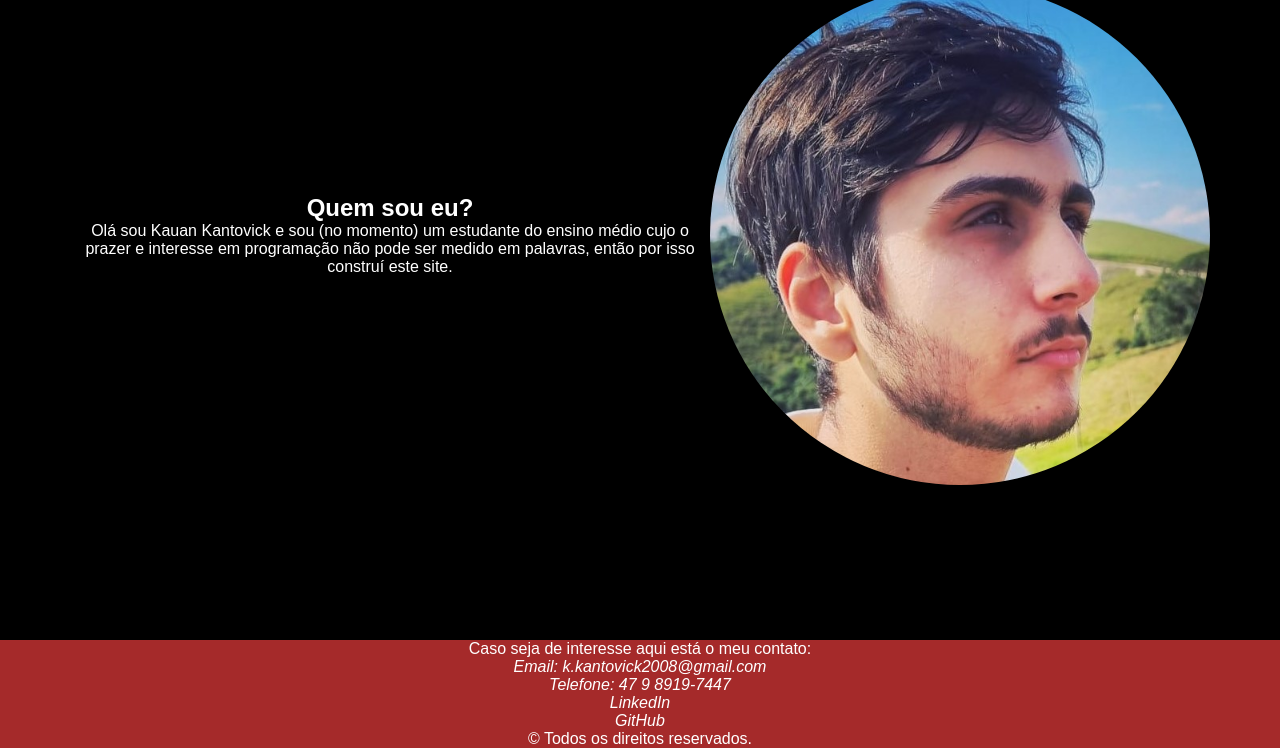
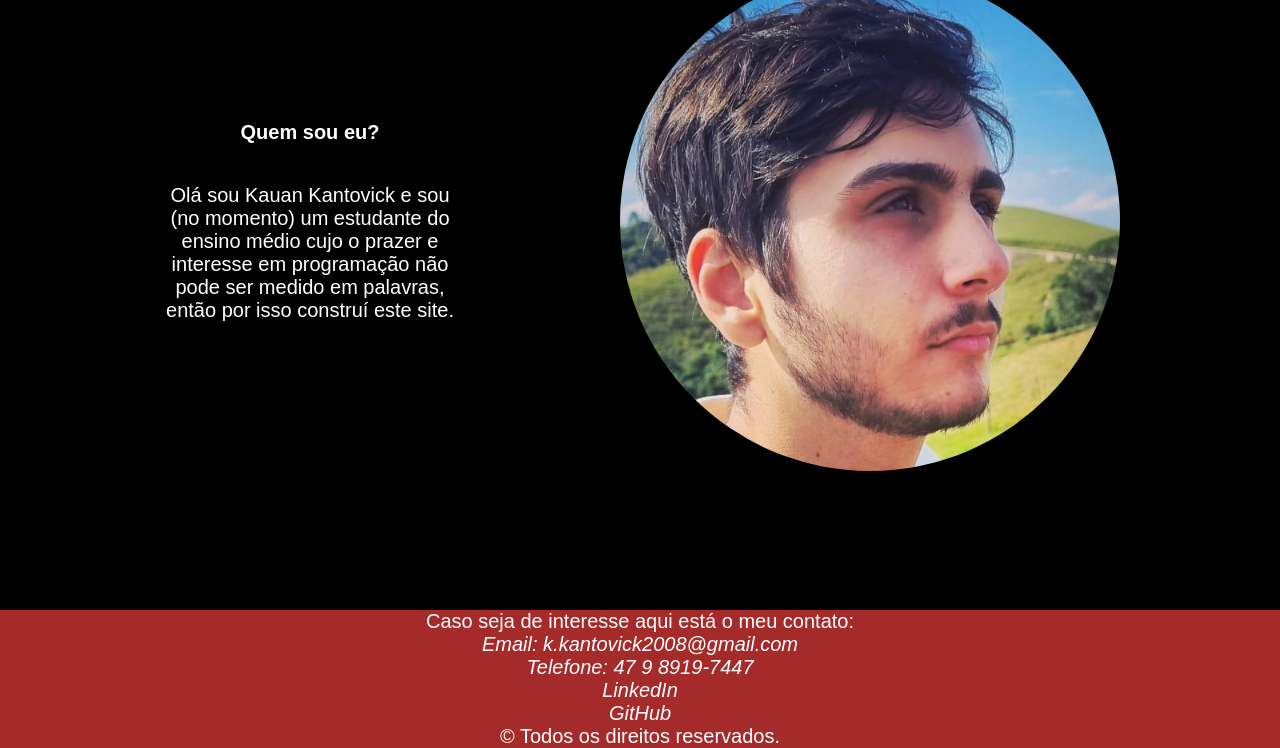
Before and after one commit to Kauan-Kantovick/portifolio, a plain HTML site: page index.html in a window 1280 px wide. Shown: the part 52-800 px from the top of the page. Drawn offline with Linux system fonts and the light colour scheme.

Commit message:
feat: align elements in screen

```diff
--- a/assets/styles/style.css
+++ b/assets/styles/style.css
@@ -4,6 +4,7 @@
     box-sizing: border-box;
     color: white;
     font-family: Arial, Helvetica, sans-serif;
+    font-size: 20px;
 }
 
 body {
@@ -35,7 +36,7 @@ footer {
     display: flex;
     text-align: center;
     align-items: center;
-    justify-content: center;
+    justify-content: space-evenly;
     width: 100%;
     height: 100%;
 }
@@ -54,6 +55,9 @@ footer {
     flex-wrap: wrap;
     justify-content: center;
     flex-direction: column;
+    max-width: 300px;
+    flex-direction: column;
+    gap: 40px;
 }
 
 a {
```
Also changed, not shown: index.html (+3 -1 lines).
